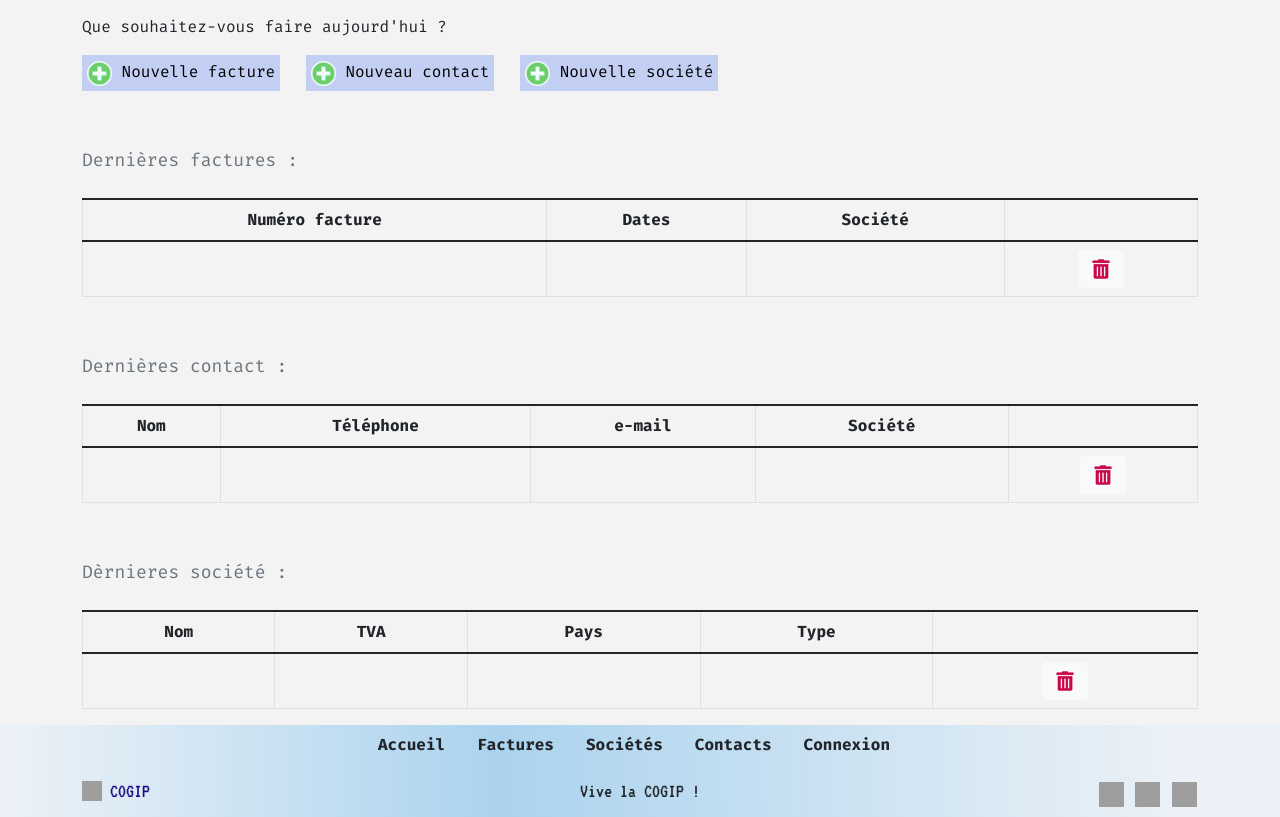
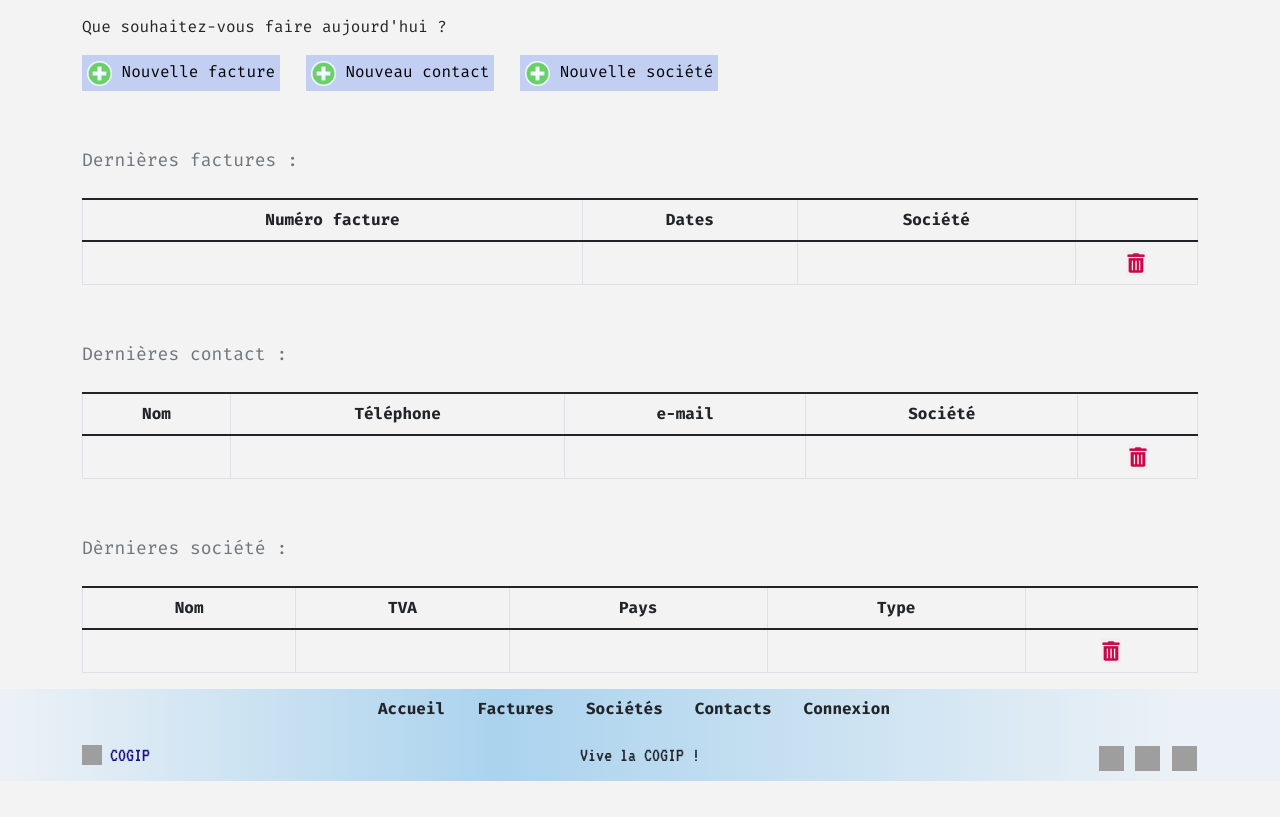
Before and after one commit to jptsr/cogip-challenge, a PHP site: page /menu-admin in a window 1280 px wide. Shown: the part 220-1037 px from the top of the page. After the commit the page ends 1001 px from the top, so only its background shows below. Run offline with PHP 8.4, Linux system fonts and the light colour scheme; grey boxes are pictures that could not be loaded.

Commit message:
add input pour poubelle

```diff
--- a/src/views/pages/adminWelcome.php
+++ b/src/views/pages/adminWelcome.php
@@ -30,7 +30,11 @@
                 <td></td>
                 <td></td>
                 <td></td>
-                <td class="text-center"><button class="btn btn-light"><img src="./assets/img/poubelle.png" alt="poubell" width="20" height="20" ></button></td>
+                <td class="text-center">
+                    <form action="" method="post">
+                        <input type="submit" class="btn_poubelle" name="" value="">
+                    </form>
+                </td>
             </tr>
 
         </tbody>
@@ -54,7 +58,11 @@
                 <td></td>
                 <td></td>
                 <td></td>
-                <td class="text-center"><button class="btn btn-light"><img src="./assets/img/poubelle.png" alt="poubell" width="20" height="20" ></button></td>
+                <td class="text-center ">
+                    <form action="" method="post">
+                        <input type="submit" class="btn_poubelle" name="" value="">
+                    </form>
+                </td>
             </tr>
         </tbody>
     </table>
@@ -76,7 +84,11 @@
                 <td></td>
                 <td></td>
                 <td></td>
-                <td class="text-center"><button class="btn btn-light"><img src="./assets/img/poubelle.png" alt="poubell" width="20" height="20" ></button></td>
+                <td class="text-center">
+                   <form action="" method="post">
+                        <input type="submit" class="btn_poubelle" name="" value="">
+                    </form>
+                </td>
             </tr>
 
         </tbody>
```
Also changed, not shown: public/assets/style/style.css, public/assets/style/style.scss, 1 other file.
